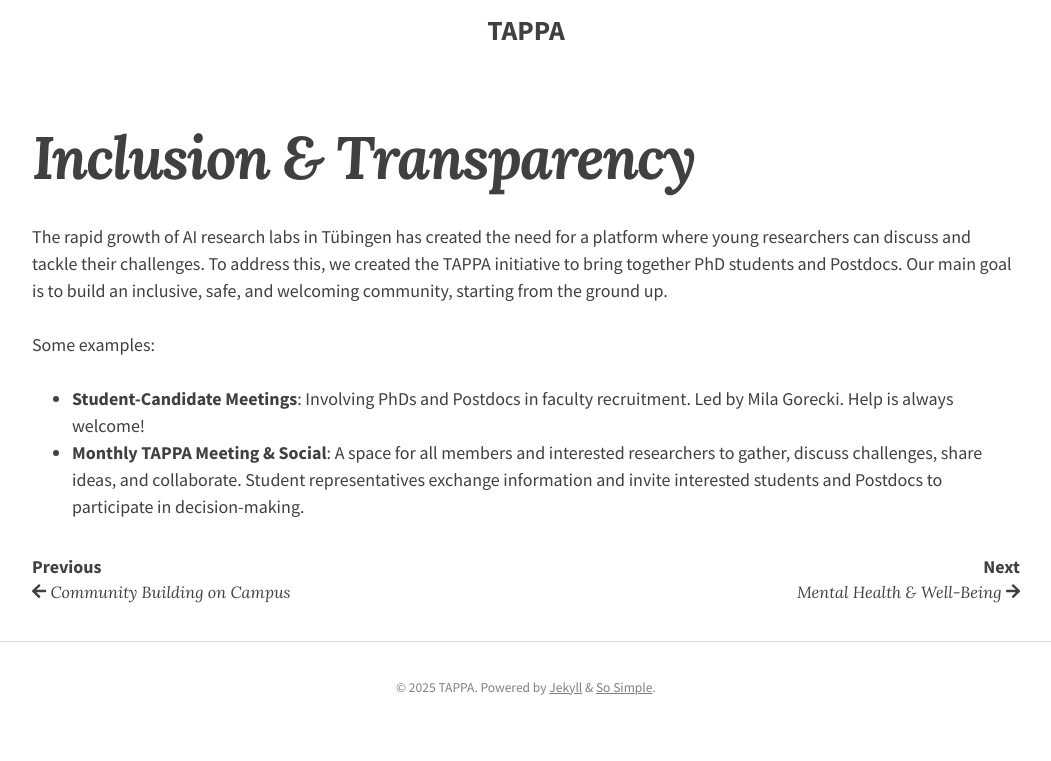
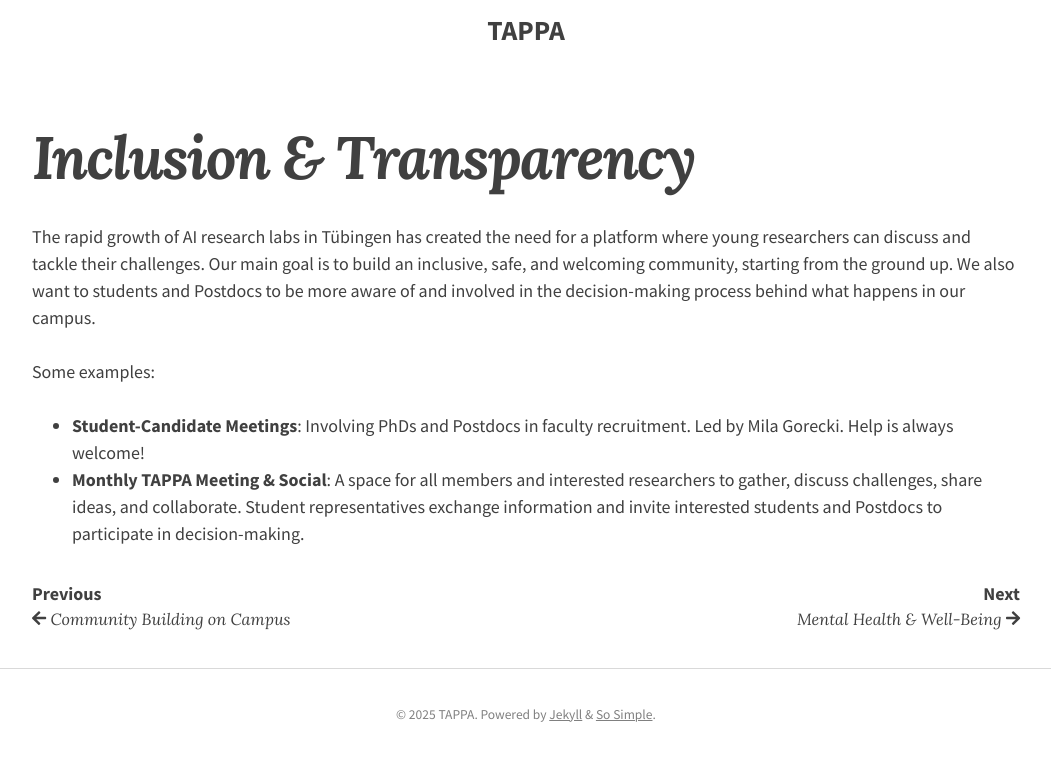
Before and after one commit to tappa-org/tappa-org.github.io, a Jekyll site: the page built from _projects/inclusion.md, in a window 1280 px wide, cut to the strip 221-1018 px from the top of the page. Shown: the top 761 px of the strip, without its empty margins (114-1165 px from the left). Built offline with Jekyll 4.4.1, drawn with Linux system fonts in a browser that asks for light colours; nearby versions of some CDN libraries.

Commit message:
inclusion proj description update

```diff
--- a/_projects/inclusion.md
+++ b/_projects/inclusion.md
@@ -1,7 +1,7 @@
 ---
 title: "Inclusion & Transparency"
 ---
-The rapid growth of AI research labs in Tübingen has created the need for a platform where young researchers can discuss and tackle their challenges. To address this, we created the TAPPA initiative to bring together PhD students and Postdocs. Our main goal is to build an inclusive, safe, and welcoming community, starting from the ground up.
+The rapid growth of AI research labs in Tübingen has created the need for a platform where young researchers can discuss and tackle their challenges. Our main goal is to build an inclusive, safe, and welcoming community, starting from the ground up. We also want to students and Postdocs to be more aware of and involved in the decision-making process behind what happens in our campus.
 
 Some examples:
 - **Student-Candidate Meetings**: Involving PhDs and Postdocs in faculty recruitment. Led by Mila Gorecki. Help is always welcome!
```
